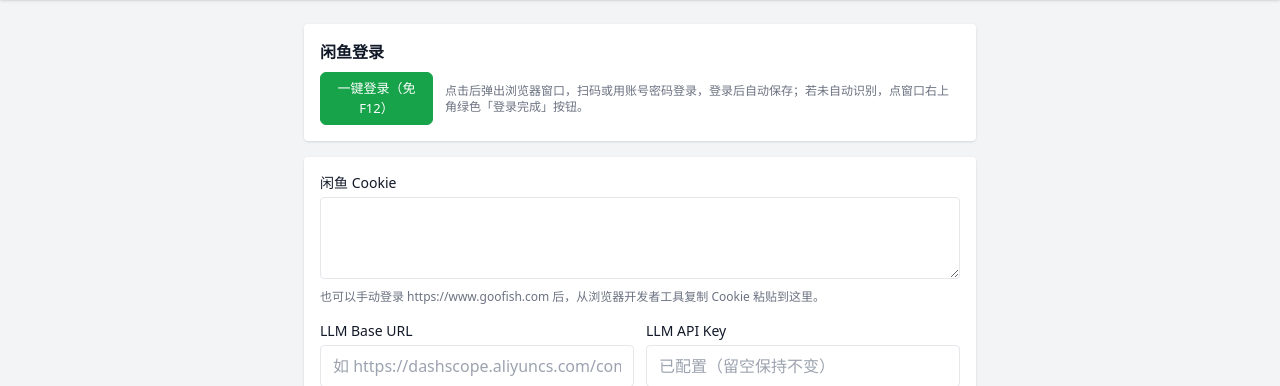
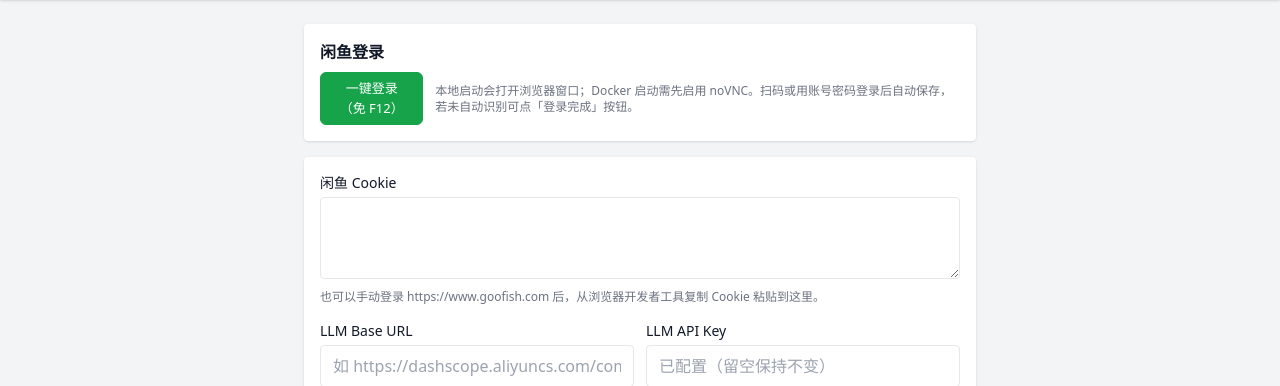
Before and after one commit to Comui520/second-eye, a FastAPI app: page /settings in a window 1280 px wide. Shown: the part 52-438 px from the top of the page. Run offline with FastAPI, Linux system fonts and the light colour scheme; some libraries are stand-ins or nearby versions.

Commit message:
fix: clarify browser login access by runtime

```diff
--- a/compose.yml
+++ b/compose.yml
@@ -18,6 +18,7 @@ services:
       DATABASE_URL: sqlite:////app/data/goodprice.db
       PROXY: ${PROXY:-}
       TZ: Asia/Shanghai
+      APP_RUNTIME: docker
       ENABLE_NOVNC: ${ENABLE_NOVNC:-0}
       NOVNC_PASSWORD_FILE: ${NOVNC_PASSWORD_FILE:-/app/data/.novnc-password}
     volumes:
--- a/goodprice/config.py
+++ b/goodprice/config.py
@@ -40,6 +40,9 @@ class Settings(BaseSettings):
     serverchan_enabled: bool = True
     wecom_robot_enabled: bool = True
     vision_enabled: bool = True
+    runtime_mode: str = "local"
+    enable_novnc: bool = False
+    novnc_password_file: str = "/app/data/.novnc-password"
 
 
 @lru_cache
--- a/goodprice/crawler/login.py
+++ b/goodprice/crawler/login.py
@@ -53,16 +53,36 @@ class LoginSession:
         timeout_seconds: float = 300.0,
         poll_interval: float = 3.0,
         playwright_factory: Optional[Callable] = None,
+        runtime_mode: str = "local",
+        novnc_enabled: bool = False,
     ):
         self._settings_service = settings_service
         self._profile_dir = Path(profile_dir)
         self._timeout_seconds = timeout_seconds
         self._poll_interval = poll_interval
         self._playwright_factory = playwright_factory or sync_playwright
+        self._runtime_mode = runtime_mode
+        self._novnc_enabled = novnc_enabled
         self._status = "idle"
         self._message = ""
         self._lock = threading.Lock()
         self._stop = threading.Event()
+
+    @property
+    def is_remote_browser(self) -> bool:
+        return self._runtime_mode.lower() in {"docker", "container", "remote"}
+
+    @property
+    def browser_accessible(self) -> bool:
+        return not self.is_remote_browser or self._novnc_enabled
+
+    def unavailable_reason(self) -> str:
+        if self.is_remote_browser and not self._novnc_enabled:
+            return (
+                "当前运行在 Docker 容器中，noVNC 未启用，无法在宿主机显示浏览器。"
+                "请在 .env 设置 ENABLE_NOVNC=1 并重启容器，或改用本地 uv/Conda 启动。"
+            )
+        return ""
 
     def status(self) -> tuple[str, str]:
         with self._lock:
@@ -73,14 +93,23 @@ class LoginSession:
             self._status = status
             self._message = message
 
-    def start(self) -> None:
+    def start(self) -> bool:
         with self._lock:
             if self._status == "running":
-                return
+                return False
+            if not self.browser_accessible:
+                self._status = "error"
+                self._message = self.unavailable_reason()
+                return False
             self._status = "running"
-            self._message = "正在打开浏览器窗口…"
+            self._message = (
+                "正在启动容器浏览器，请通过 noVNC 查看…"
+                if self.is_remote_browser
+                else "正在打开本机浏览器窗口…"
+            )
         self._stop.clear()
         threading.Thread(target=self._run, daemon=True, name="goofish-login").start()
+        return True
 
     def stop(self) -> None:
         self._stop.set()
@@ -101,7 +130,12 @@ class LoginSession:
                 try:
                     page = context.new_page()
                     page.goto(GOOFISH_HOME, wait_until="domcontentloaded", timeout=45000)
-                    self._set_status("running", "浏览器窗口已打开，请扫码或登录，完成后会自动保存")
+                    self._set_status(
+                        "running",
+                        "容器浏览器已启动，请在 noVNC 中扫码或登录，完成后会自动保存"
+                        if self.is_remote_browser
+                        else "浏览器窗口已打开，请扫码或登录，完成后会自动保存",
+                    )
                     deadline = time.time() + self._timeout_seconds
                     while time.time() < deadline:
                         if self._stop.is_set():
--- a/goodprice/main.py
+++ b/goodprice/main.py
@@ -111,10 +111,14 @@ def _make_crawl_service(session_factory, settings_service, guard):
     )
 
 
-def _make_login_session(settings_service):
+def _make_login_session(settings_service, settings: Settings):
     from goodprice.crawler.login import LoginSession
 
-    return LoginSession(settings_service)
+    return LoginSession(
+        settings_service,
+        runtime_mode=settings.runtime_mode,
+        novnc_enabled=settings.enable_novnc,
+    )
 
 
 def build_app(
@@ -135,7 +139,7 @@ def build_app(
     migrate_schema(session_factory)
 
     settings_service = SettingsService(session_factory, base=settings)
-    login_session = _make_login_session(settings_service)
+    login_session = _make_login_session(settings_service, settings)
     task_service = TaskService(session_factory)
     from goodprice.services.satisfaction import backfill_satisfaction
 
--- a/goodprice/web/templates/login_status.html
+++ b/goodprice/web/templates/login_status.html
@@ -1,7 +1,12 @@
 <div id="login-status">
 {% if login_status == 'running' %}
   <div class="bg-blue-50 text-blue-800 rounded px-3 py-2 text-sm mt-2" hx-get="/settings/login-status" hx-trigger="every 2s" hx-target="#login-status" hx-swap="outerHTML">
-    {{ login_message }} 请打开 <a class="underline font-medium" target="_blank" href="{{ request.url.scheme }}://{{ request.url.hostname }}:16080/vnc.html">NAS_IP:16080/vnc.html</a> 查看浏览器窗口，完成登录后会自动保存 Cookie。
+    {{ login_message }}
+    {% if login_remote and login_browser_accessible %}
+      请打开 <a class="underline font-medium" target="_blank" href="{{ request.url.scheme }}://{{ request.url.hostname }}:16080/vnc.html">{{ request.url.hostname }}:16080/vnc.html</a> 查看浏览器窗口，完成登录后会自动保存 Cookie。
+    {% elif not login_remote %}
+      请在本机新打开的浏览器窗口中扫码或登录，完成后会自动保存 Cookie。
+    {% endif %}
   </div>
 {% elif login_status == 'success' %}
   <div class="bg-green-50 text-green-800 rounded px-3 py-2 text-sm mt-2">登录成功，Cookie 已保存。</div>
--- a/goodprice/web/templates/settings.html
+++ b/goodprice/web/templates/settings.html
@@ -5,8 +5,13 @@
   <h3 class="text-md font-semibold mb-2">闲鱼登录</h3>
   <div class="flex items-center gap-3">
     <form method="post" action="/settings/login"><button class="btn btn-green">一键登录（免 F12）</button></form>
-    <span class="text-xs text-gray-500">点击后弹出浏览器窗口，扫码或用账号密码登录，登录后自动保存；若未自动识别，点窗口右上角绿色「登录完成」按钮。</span>
+    <span class="text-xs text-gray-500">本地启动会打开浏览器窗口；Docker 启动需先启用 noVNC。扫码或用账号密码登录后自动保存，若未自动识别可点「登录完成」按钮。</span>
   </div>
+  {% if login_remote and not login_browser_accessible %}
+  <div class="bg-yellow-50 text-yellow-800 rounded px-3 py-2 text-sm mt-3">
+    当前通过 Docker 运行，容器浏览器无法直接弹到 Windows 桌面。请在 <code>.env</code> 设置 <code>ENABLE_NOVNC=1</code>，然后执行 <code>docker compose up -d</code>；登录完成后建议恢复为 <code>0</code>。也可以停止 Docker，改用 uv/Conda 本地启动。
+  </div>
+  {% endif %}
   {% include "login_status.html" %}
 </div>
 <form method="post" action="/settings" class="bg-white rounded shadow p-4 max-w-2xl mx-auto space-y-4">
```
Also changed, not shown: goodprice/web/routes.py (+37 -4 lines), tests/test_api.py (+19 -0 lines), tests/test_login.py (+17 -0 lines), README.md.
